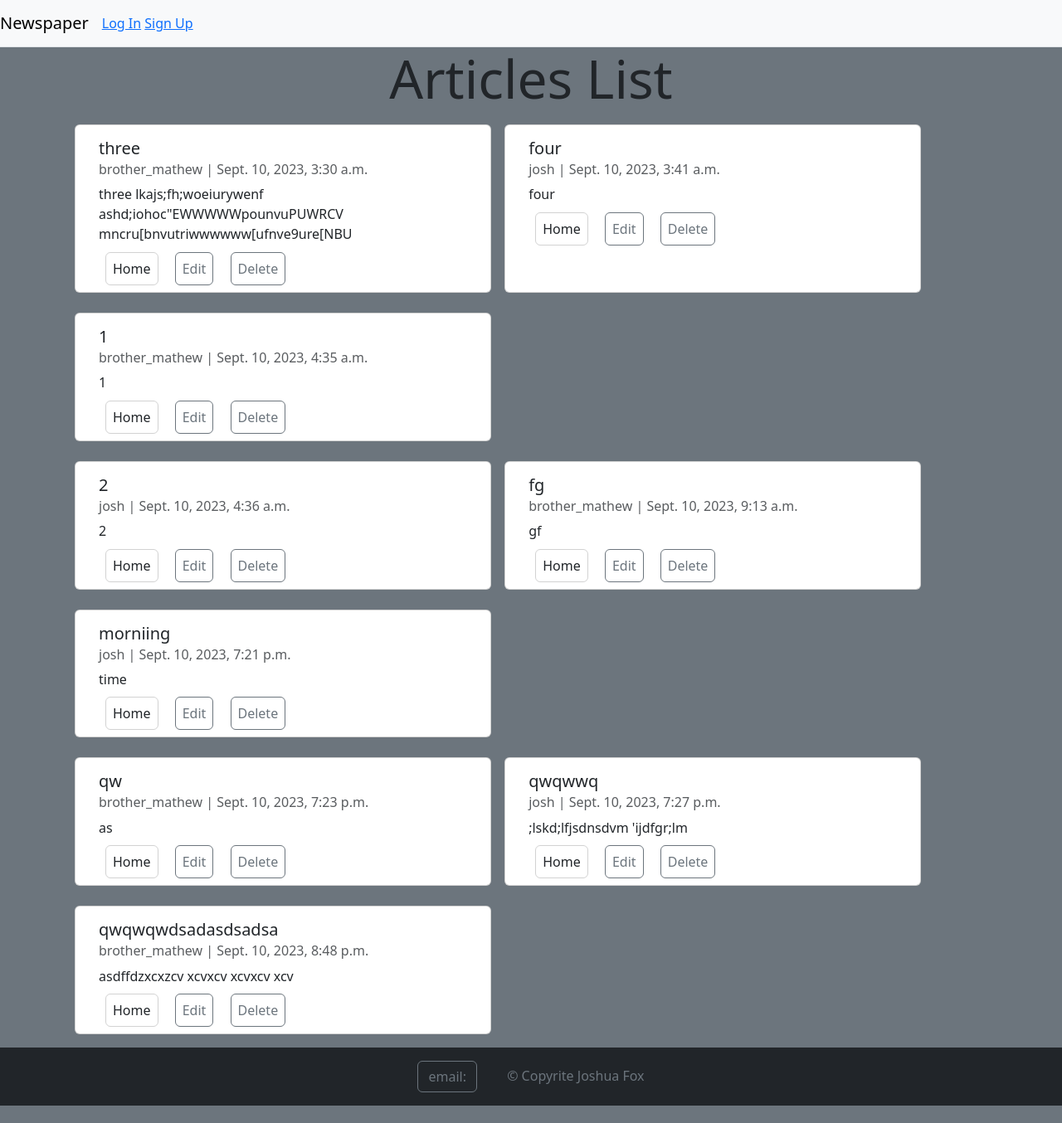
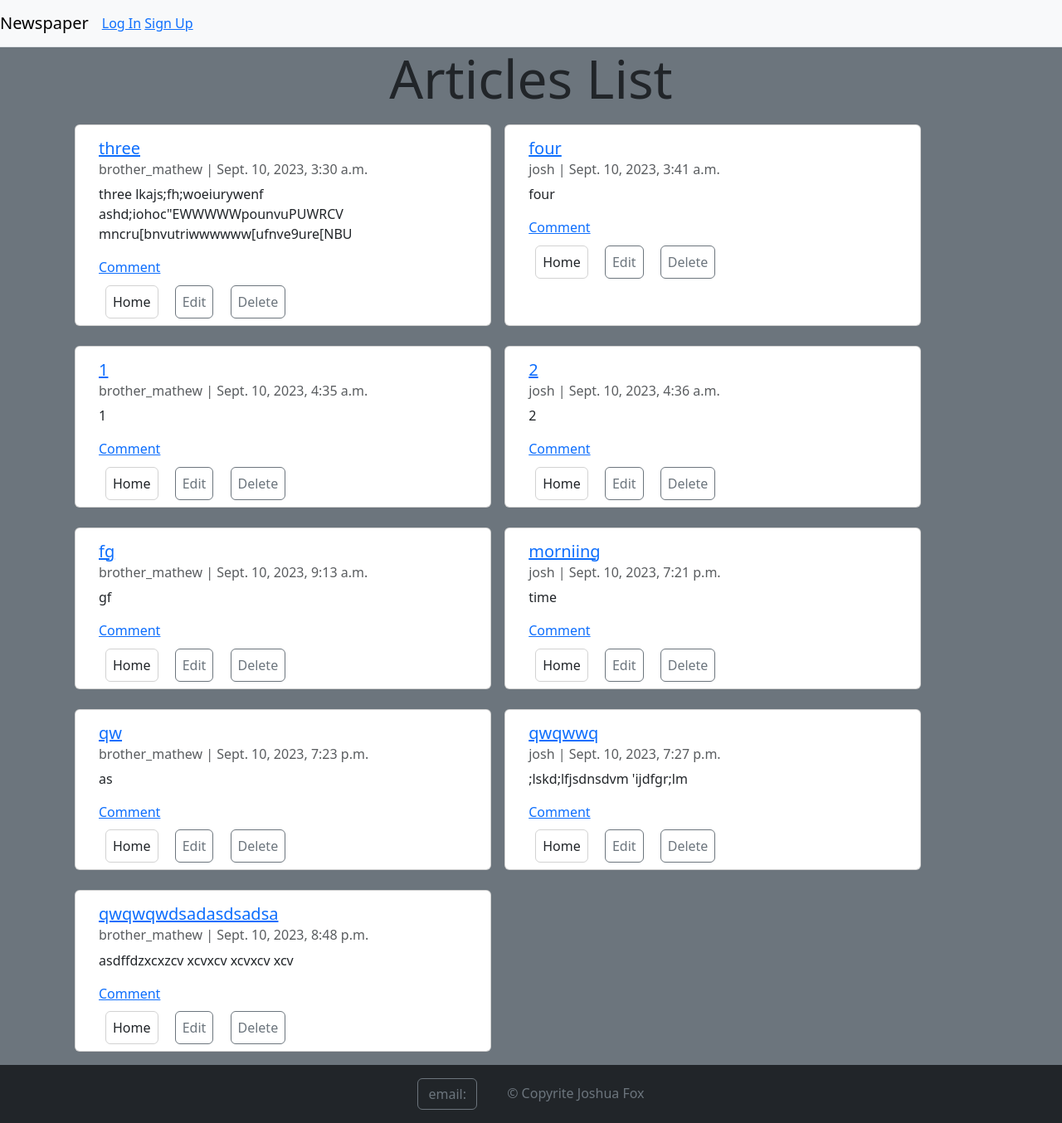
Before and after one commit to joshuaPhong/myProject, a Django app: page /articles/ in a window 1280 px wide. Shown: the whole page at 83% size. Before the commit the page ends 1333 px from the top, so only its background shows below. Run offline with Django 4.2, Linux system fonts and the light colour scheme; data comes from the database, SQL or seed files in the repository; both versions use the stored data as it was after the commit; some libraries are stand-ins or nearby versions.

Commit message:
IntegrityError at /articles/comment/4/

```diff
--- a/articles/admin.py
+++ b/articles/admin.py
@@ -1,6 +1,7 @@
 from django.contrib import admin
-from .models import Article
+from .models import Article, Comment
 
 # Register your models here.
 
 admin.site.register(Article)
+admin.site.register(Comment)
--- a/articles/models.py
+++ b/articles/models.py
@@ -20,7 +20,8 @@ class Article(models.Model):
 
 
 class Comment(models.Model):
-    article = models.ForeignKey(Article, on_delete=models.CASCADE)
+    article = models.ForeignKey(Article, related_name='comments',
+                                on_delete=models.CASCADE)
     comment = models.CharField(max_length=140)
     author = models.ForeignKey(settings.AUTH_USER_MODEL,
                                on_delete=models.CASCADE)
@@ -29,4 +30,4 @@ class Comment(models.Model):
         return self.comment
 
     def get_absolute_url(self):
-        return reverse('article_list')
+        return reverse('article_detail', kwargs={'pk': self.article.pk})
--- a/articles/urls.py
+++ b/articles/urls.py
@@ -1,14 +1,18 @@
 from django.urls import path
 from .views import ArticleListView, ArticleDetailView, ArticleCreateView, \
-    ArticleUpdateView, ArticleDeleteView
+    ArticleUpdateView, ArticleDeleteView, ArticleCommentView
 
 urlpatterns = [
     path('', ArticleListView.as_view(), name='article_list'),
     path('article_detail/<int:pk>/', ArticleDetailView.as_view(),
          name='article_detail'),
-    path('article_create/', ArticleCreateView.as_view(), name='article_create'),
+    path('article_create/', ArticleCreateView.as_view(),
+         name='article_create'),
     path('update/<int:pk>/', ArticleUpdateView.as_view(),
          name='article_update'),
     path('delete/<int:pk>/', ArticleDeleteView.as_view(),
          name='article_delete'),
+    path('comment/<int:article_id>/', ArticleCommentView.as_view(),
+         name='article_comment'),
+
 ]
--- a/articles/views.py
+++ b/articles/views.py
@@ -1,8 +1,8 @@
-from django.shortcuts import render
+from django.shortcuts import render, get_object_or_404
 from django.views.generic import ListView, DetailView, FormView
 from django.views.generic.edit import CreateView, UpdateView, DeleteView
 from django.urls import reverse_lazy
-from .models import Article
+from .models import Article, Comment
 
 
 # This view inherits from list view. Is like a select * from article. Get all
@@ -40,3 +40,17 @@ class ArticleDeleteView(DeleteView):
     model = Article
     template_name = 'article_delete.html'
     success_url = reverse_lazy('article_list')
+
+
+class ArticleCommentView(CreateView):
+    model = Comment
+    template_name = 'article_comment.html'
+    success_url = reverse_lazy('article_list')
+    fields = (
+        'comment',
+    )
+
+    def form_valid(self, form):
+        article = get_object_or_404(Article, pk=self.kwargs['article_id'])
+        form.instance.article = article
+        return super().form_valid(form)
--- a/templates/article_list.html
+++ b/templates/article_list.html
@@ -15,9 +15,19 @@
         {#        bootstrap card#}
         <div class="card m-2 mb-3 " style="width: 45%;">
             <div class="card-body">
-                <h5 class="card-title">{{ article.title }}</h5>
+                <a href="{% url 'article_detail' article.pk %}"><h5
+                        class="card-title text-decoration-none ">{{ article.title }}</h5></a>
                 <h6 class="card-subtitle mb-2 text-body-secondary">{{ article.author }} | {{ article.date }}</h6>
                 <p class="card-text">{{ article.body }}</p>
+                <div>
+                    <a href="{% url 'article_comment' article.pk %}"><p>Comment</p></a>
+                    {% for comment in article_comment %}
+                        {% if comment.article_id == article.pk %}
+                            <p>{{ comment.author }} | {{ comment.date }}</p>
+                            <p>{{ comment.body }}</p>
+                        {% endif %}
+                    {% endfor %}
+                </div>
                 <a class="d-inline card link btn btn-outline-secondary text-decoration-none p-2 m-2"
                    href="{% url 'home' %}">Home</a>
                 <a href="{% url 'article_update' article.pk %}"
@@ -26,7 +36,7 @@
                    class="d-inline card-link btn btn-outline-secondary text-decoration-none p-2 m-2">Delete</a>
             </div>
         </div>
-        {% if forloop.counter|divisibleby:3 %}
+        {% if forloop.counter|divisibleby:2 %}
             </div>
             <div class="row mx-auto">
         {% endif %}
```
Also changed, not shown: templates/article_comment.html (added, +30 -0 lines), templates/article_detail.html (+5 -3 lines), db.sqlite3.
